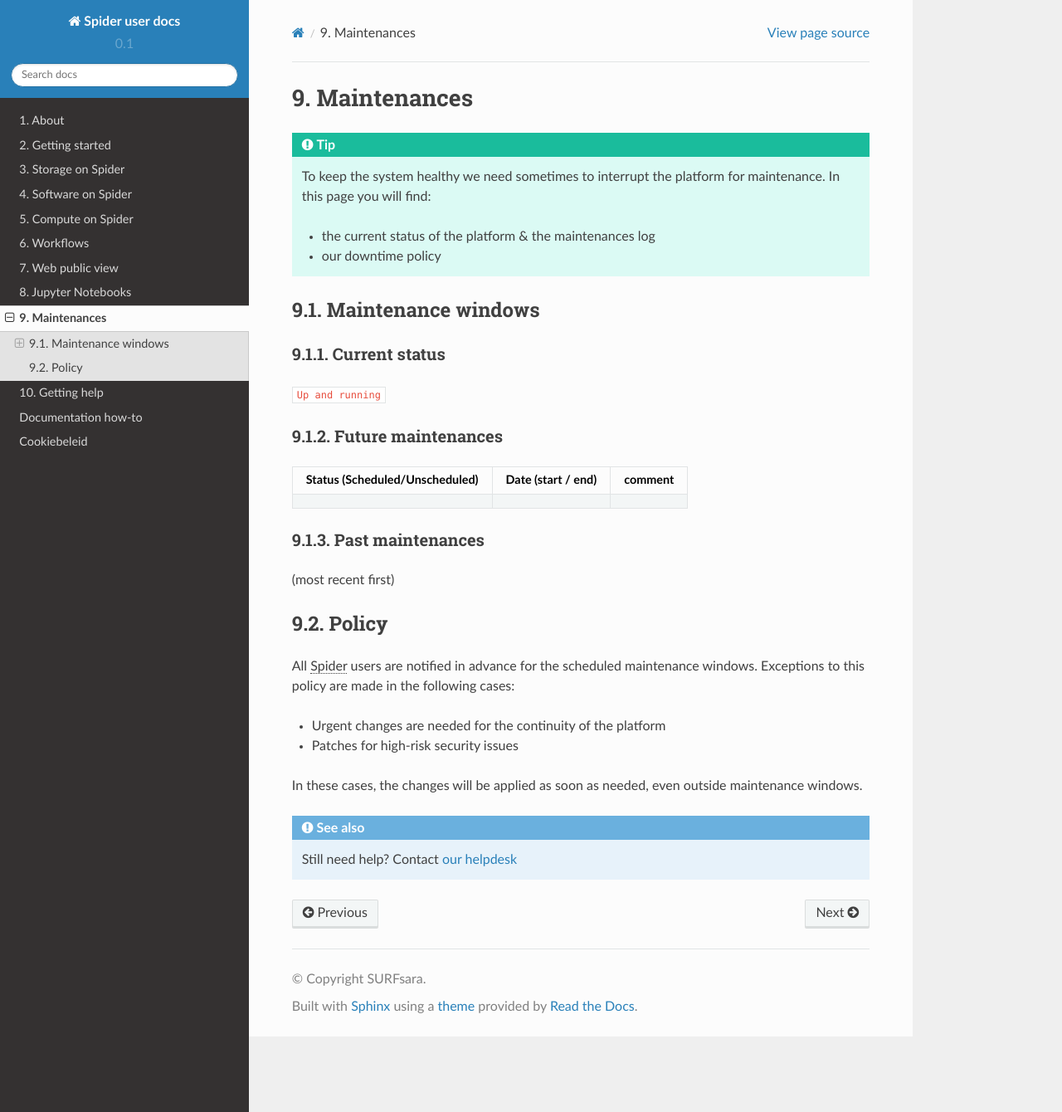
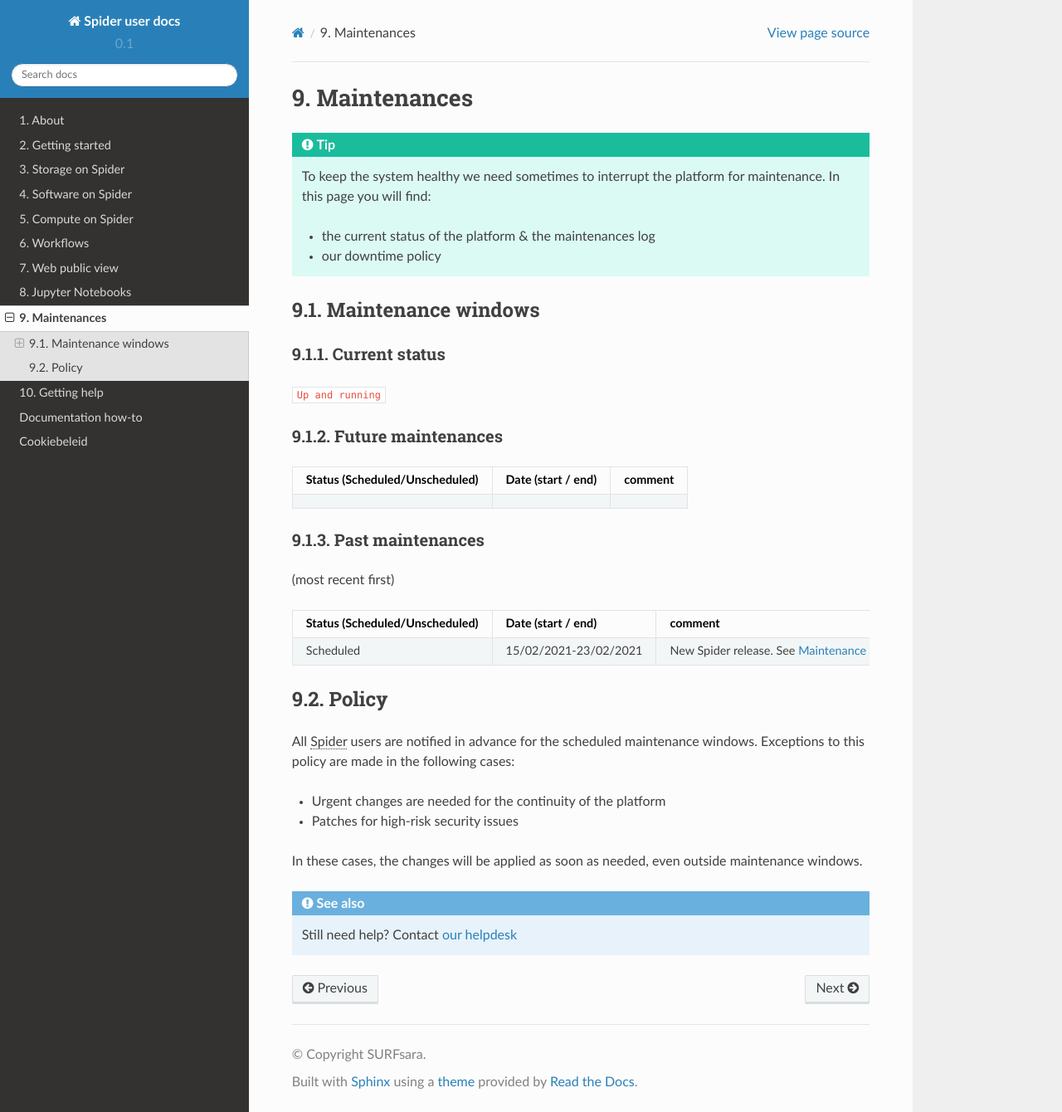
Before and after one commit to sara-nl/spiderdocs, a Sphinx documentation site: the page built from source/Pages/maintenances.rst, in a window 1280 px wide and 1340 px high. Shown: the whole window at 83% size. Built offline with Sphinx 7.4.7 and the Read the Docs theme 2.0.0, drawn with Linux system fonts in a browser that asks for light colours.

Commit message:
Update maintenances.rst

```diff
--- a/source/Pages/maintenances.rst
+++ b/source/Pages/maintenances.rst
@@ -42,11 +42,11 @@ Past maintenances
 
 (most recent first)
 
-==============================  ==================  =======
-Status (Scheduled/Unscheduled)  Date (start / end)  comment
-==============================  ==================  =======
+==============================  =====================  =======
+Status (Scheduled/Unscheduled)  Date (start / end)     comment
+==============================  =====================  =======
 Scheduled                       15/02/2021-23/02/2021  New Spider release. See :ref:`maintenance-instructions`
-==============================  ==================  =======
+==============================  =====================  =======
 
 
 .. _maintenance-policy:
```
